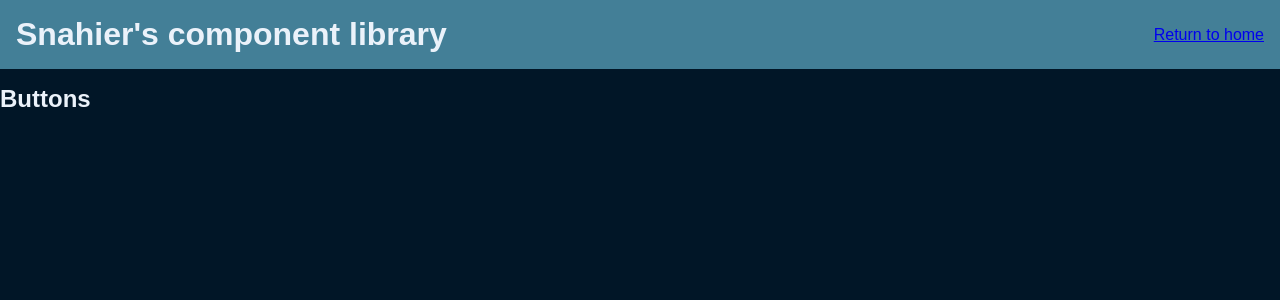
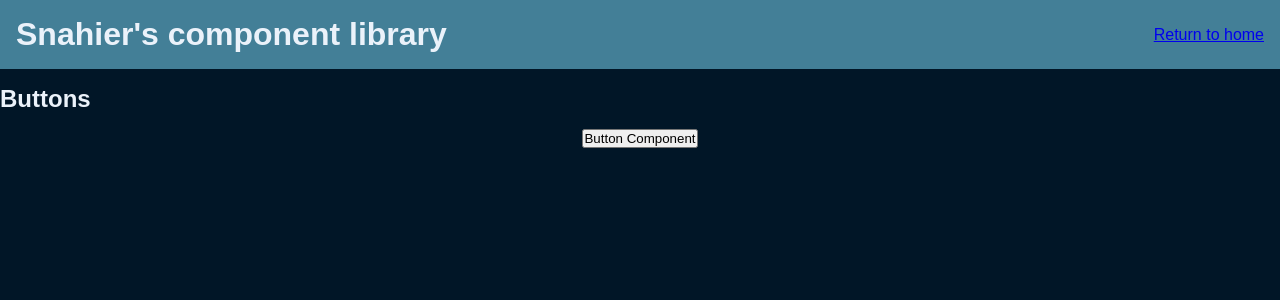
Before and after one commit to Snahier/snahier-react-tools, a React (Create React App) app: page /buttons in a window 1280 px wide. Shown: the top 300 px of the page. Built offline with nearby package versions, Linux system fonts and the light colour scheme.

Commit message:
Create button component

```diff
--- /dev/null
+++ b/src/components/core/Button/index.tsx
@@ -0,0 +1,11 @@
+import { StyledButton } from "./styles"
+
+interface ButtonProps {}
+
+export const Button: React.FC<ButtonProps> = () => {
+  return (
+    <StyledButton>
+      <div>Button Component</div>
+    </StyledButton>
+  )
+}
--- /dev/null
+++ b/src/components/core/Button/styles.ts
@@ -0,0 +1,3 @@
+import styled from "styled-components/macro"
+
+export const StyledButton = styled.button``
--- a/src/pages/Buttons/index.tsx
+++ b/src/pages/Buttons/index.tsx
@@ -1,5 +1,6 @@
+import { Button } from "../../components/core/Button"
 import { Header } from "../../components/Header"
-import { StyledPageButtons } from "./styles"
+import { Content, StyledPageButtons } from "./styles"
 
 interface PageButtonsProps {}
 
@@ -8,6 +9,10 @@ export const PageButtons: React.FC<PageButtonsProps> = () => {
     <StyledPageButtons className="page">
       <Header />
       <h2>Buttons</h2>
+
+      <Content>
+        <Button />
+      </Content>
     </StyledPageButtons>
   )
 }
--- a/src/pages/Buttons/styles.ts
+++ b/src/pages/Buttons/styles.ts
@@ -1,3 +1,10 @@
 import styled from "styled-components/macro"
 
 export const StyledPageButtons = styled.div``
+
+export const Content = styled.div`
+  display: grid;
+  grid-auto-flow: column;
+  grid-auto-columns: 1fr;
+  justify-items: center;
+`
```
